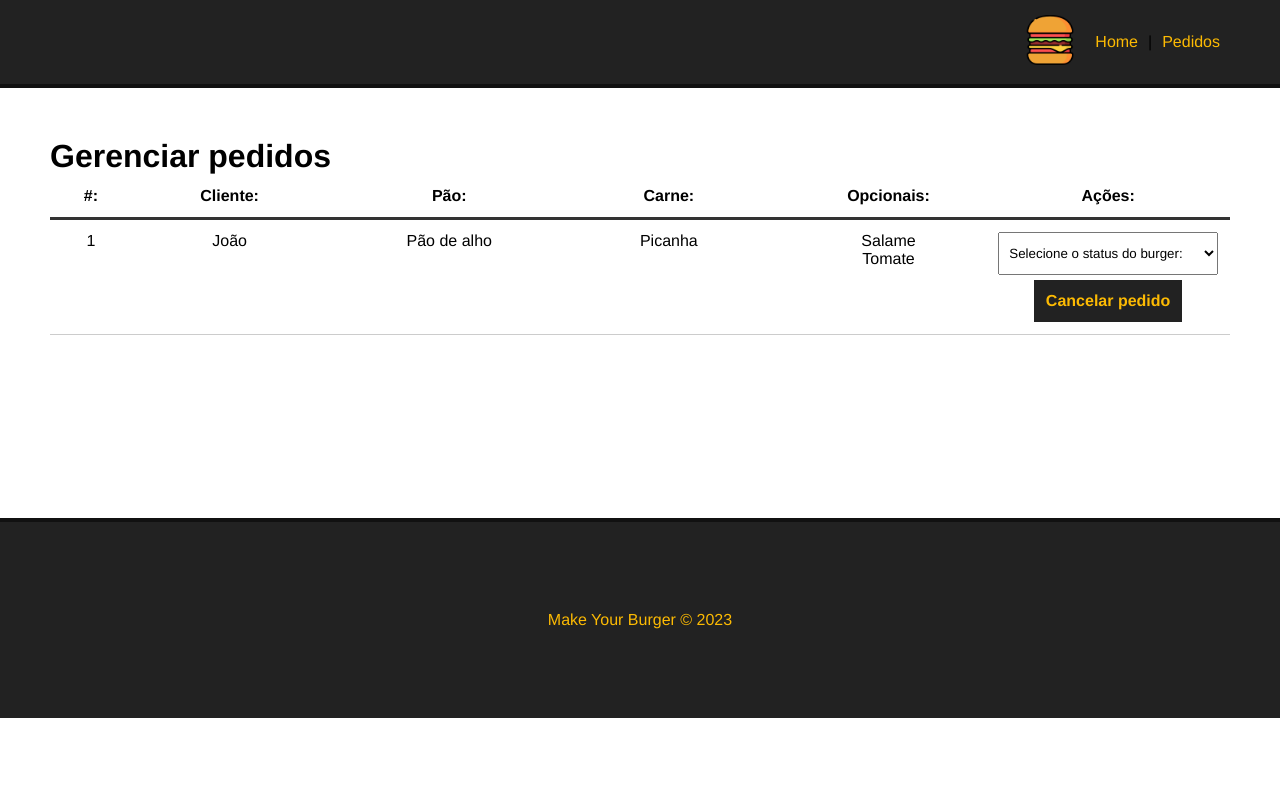
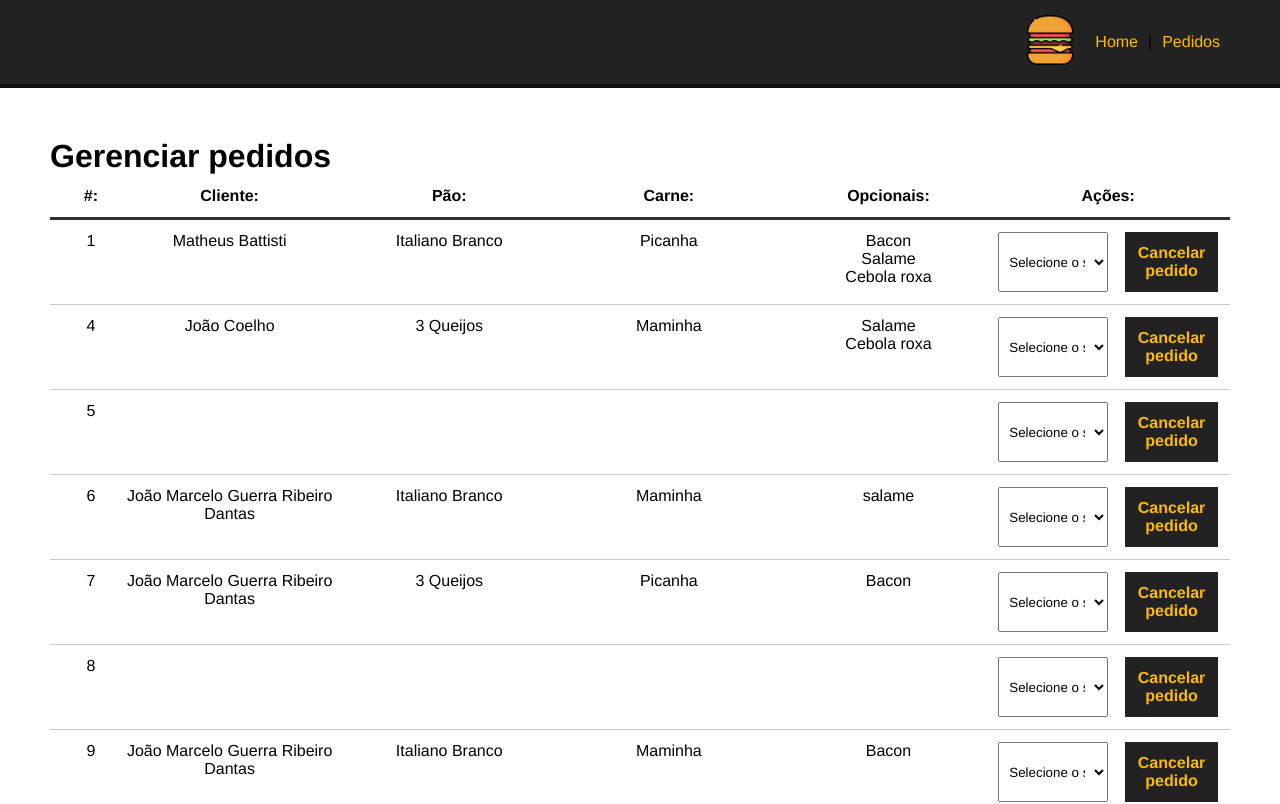
Before and after one commit to jmgrd98/make-your-burger, a Vue app: page /pedidos in a window 1280 px wide. Shown: the top 804 px of the page. Built offline with nearby package versions, Linux system fonts and the light colour scheme; data requests are answered from the project's data file.

Commit message:
Update Dashboard.vue

```diff
--- a/src/components/Dashboard.vue
+++ b/src/components/Dashboard.vue
@@ -11,15 +11,14 @@
         <div>Ações:</div>
       </div>
       <div id="burger-table-rows">
-        <div class="burger-table-row">
-          <div class="order-number">1</div>
-          <div>João</div>
-          <div>Pão de alho</div>
-          <div>Picanha</div>
+        <div class="burger-table-row" v-for="burger in burgers" :key="burger.id">
+          <div class="order-number">{{burger.id}}</div>
+          <div>{{ burger.nome }}</div>
+          <div>{{burger.pao}}</div>
+          <div>{{ burger.carne }}</div>
           <div>
             <ul>
-              <li>Salame</li>
-              <li>Tomate</li>
+              <li v-for="(opcional, index) in burger.opcionais" :key="index">{{opcional}}</li>
             </ul>
           </div>
 <!--          <div>Mensagem</div>-->
@@ -38,6 +37,27 @@
 <script>
 export default {
   name: 'Dashboard',
+  data() {
+    return {
+      burgers: null,
+      burger_id: null,
+      status: []
+    }
+  },
+  methods: {
+    async getPedidos() {
+      const req = await fetch('http://localhost:3000/burgers');
+      const data = await req.json();
+      this.burgers = data;
+
+      this.burgers.forEach(burger => {
+        this.status.push(burger.status);
+      });
+    },
+  },
+  mounted() {
+    this.getPedidos();
+  }
 }
 </script>
 
@@ -80,14 +100,13 @@
 
 #status-container{
   display: flex;
-  flex-direction: column;
   gap: 5px;
 }
 
 select {
   padding: 12px 6px;
   margin-right: 12px;
-  max-width: 100%;
+  max-width: 50%;
 }
 
 .delete-btn{
```
